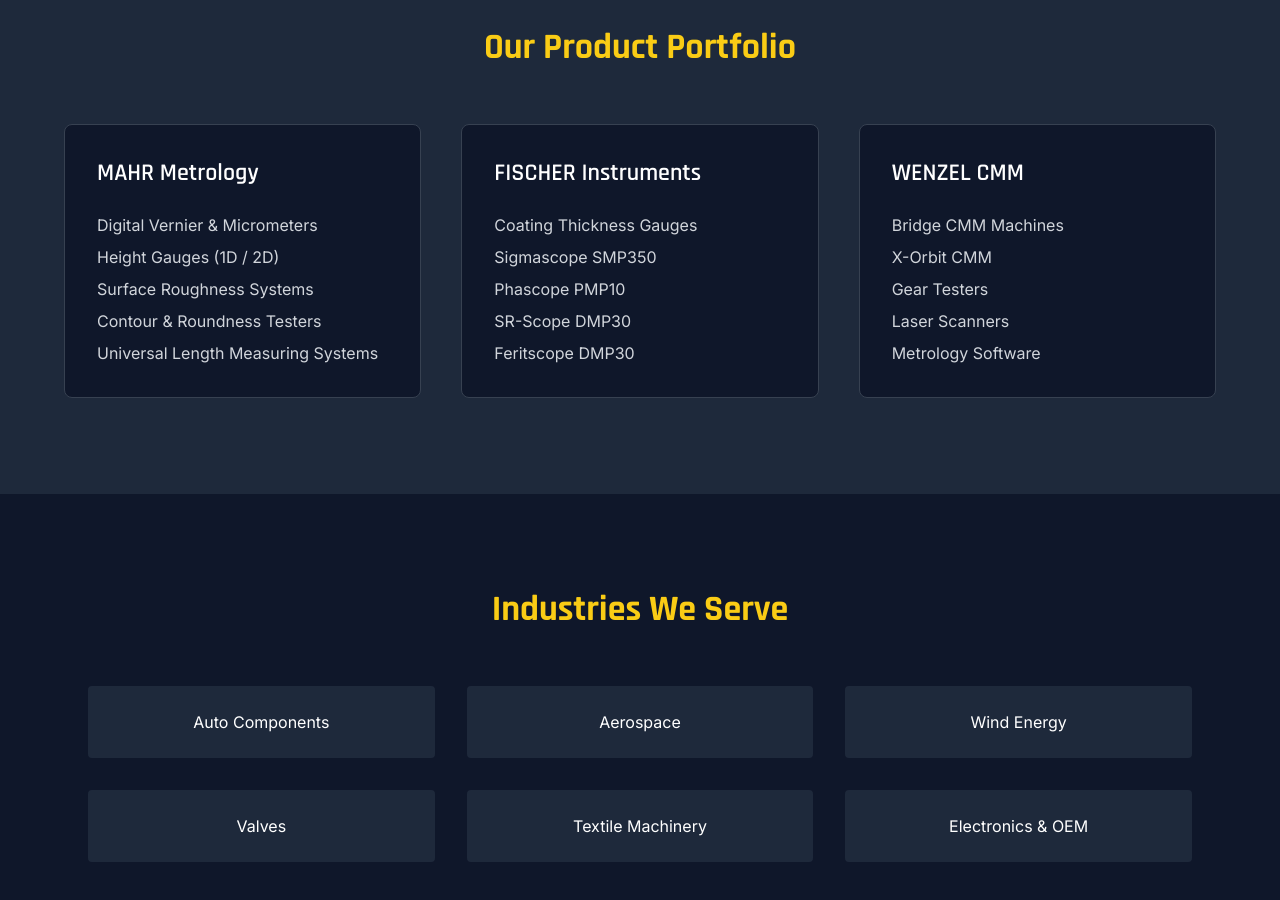
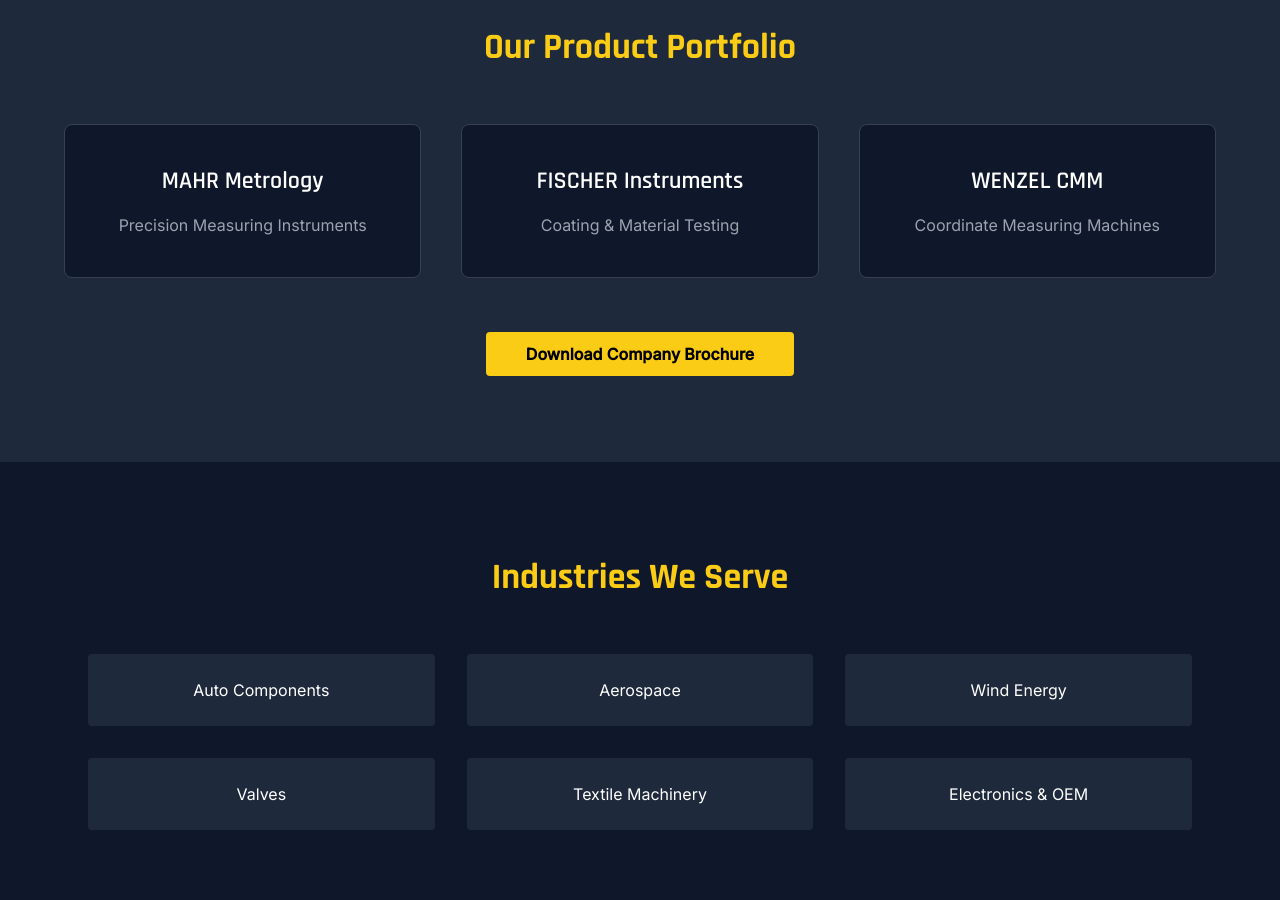
Before and after one commit to bsr17298/ssmith-technologie, a plain HTML site: page index.html in a window 1280 px wide. Shown: the part 1220-2120 px from the top of the page. Drawn offline with nearby package versions, Linux system fonts and the light colour scheme.

Commit message:
Add files via upload

```diff
--- a/index.html
+++ b/index.html
@@ -69,41 +69,30 @@
 Our Product Portfolio
 </h2>
 
-<div class="grid md:grid-cols-3 gap-10 max-w-6xl mx-auto">
+<div class="grid md:grid-cols-3 gap-10 max-w-6xl mx-auto text-center">
 
-<div class="bg-slate-900 border border-gray-700 p-8 rounded-lg hover:border-yellow-400 transition">
-<h3 class="text-2xl font-semibold mb-6 text-white">MAHR Metrology</h3>
-<ul class="space-y-2 text-gray-300">
-<li>Digital Vernier & Micrometers</li>
-<li>Height Gauges (1D / 2D)</li>
-<li>Surface Roughness Systems</li>
-<li>Contour & Roundness Testers</li>
-<li>Universal Length Measuring Systems</li>
-</ul>
+<a href="mahr.html" class="bg-slate-900 border border-gray-700 p-10 rounded-lg hover:border-yellow-400 transition block">
+<h3 class="text-2xl font-semibold mb-4">MAHR Metrology</h3>
+<p class="text-gray-400">Precision Measuring Instruments</p>
+</a>
+
+<a href="fischer.html" class="bg-slate-900 border border-gray-700 p-10 rounded-lg hover:border-yellow-400 transition block">
+<h3 class="text-2xl font-semibold mb-4">FISCHER Instruments</h3>
+<p class="text-gray-400">Coating & Material Testing</p>
+</a>
+
+<a href="wenzel.html" class="bg-slate-900 border border-gray-700 p-10 rounded-lg hover:border-yellow-400 transition block">
+<h3 class="text-2xl font-semibold mb-4">WENZEL CMM</h3>
+<p class="text-gray-400">Coordinate Measuring Machines</p>
+</a>
+
 </div>
 
-<div class="bg-slate-900 border border-gray-700 p-8 rounded-lg hover:border-yellow-400 transition">
-<h3 class="text-2xl font-semibold mb-6 text-white">FISCHER Instruments</h3>
-<ul class="space-y-2 text-gray-300">
-<li>Coating Thickness Gauges</li>
-<li>Sigmascope SMP350</li>
-<li>Phascope PMP10</li>
-<li>SR-Scope DMP30</li>
-<li>Feritscope DMP30</li>
-</ul>
-</div>
-
-<div class="bg-slate-900 border border-gray-700 p-8 rounded-lg hover:border-yellow-400 transition">
-<h3 class="text-2xl font-semibold mb-6 text-white">WENZEL CMM</h3>
-<ul class="space-y-2 text-gray-300">
-<li>Bridge CMM Machines</li>
-<li>X-Orbit CMM</li>
-<li>Gear Testers</li>
-<li>Laser Scanners</li>
-<li>Metrology Software</li>
-</ul>
-</div>
-
+<div class="text-center mt-16">
+<a href="brochure.pdf" download
+class="bg-yellow-400 text-black px-10 py-3 rounded font-semibold hover:bg-yellow-500 transition">
+Download Company Brochure
+</a>
 </div>
 </section>
 
@@ -146,7 +135,7 @@
 </footer>
 
 <!-- WHATSAPP FLOATING BUTTON -->
-<a href="https://wa.me/919513320336" target="_blank"
+<a href="https://wa.me/919538835190" target="_blank"
 class="fixed bottom-6 right-6 bg-green-500 p-4 rounded-full shadow-lg hover:bg-green-600 transition">
 <svg xmlns="http://www.w3.org/2000/svg" width="28" height="28" fill="white" viewBox="0 0 24 24">
 <path d="M20.52 3.48A11.92 11.92 0 0012.04 0C5.4 0 .06 5.34.06 11.98c0 2.11.55 4.18 1.6 6.01L0 24l6.19-1.62a11.94 11.94 0 005.85 1.49h.01c6.63 0 11.97-5.34 11.97-11.98 0-3.2-1.25-6.2-3.5-8.41zM12.05 21.3h-.01a9.36 9.36 0 01-4.77-1.31l-.34-.2-3.67.96.98-3.57-.22-.37a9.33 9.33 0 01-1.44-4.94c0-5.16 4.2-9.36 9.37-9.36a9.3 9.3 0 016.63 2.74 9.28 9.28 0 012.74 6.62c0 5.16-4.2 9.36-9.36 9.36zm5.14-7.02c-.28-.14-1.64-.81-1.9-.9-.26-.1-.45-.14-.64.14-.18.27-.73.9-.89 1.09-.16.18-.32.2-.6.07-.28-.14-1.17-.43-2.23-1.36-.83-.74-1.39-1.65-1.55-1.93-.16-.27-.02-.42.12-.56.13-.13.28-.32.42-.48.14-.16.18-.27.27-.45.09-.18.05-.34-.02-.48-.07-.14-.64-1.55-.88-2.12-.23-.56-.46-.48-.64-.49h-.55c-.18 0-.48.07-.73.34-.25.27-.96.94-.96 2.29 0 1.35.98 2.65 1.12 2.84.14.18 1.94 2.96 4.7 4.15.66.28 1.17.45 1.57.58.66.21 1.26.18 1.74.11.53-.08 1.64-.67 1.87-1.31.23-.64.23-1.19.16-1.31-.07-.11-.25-.18-.53-.32z"/>
```
